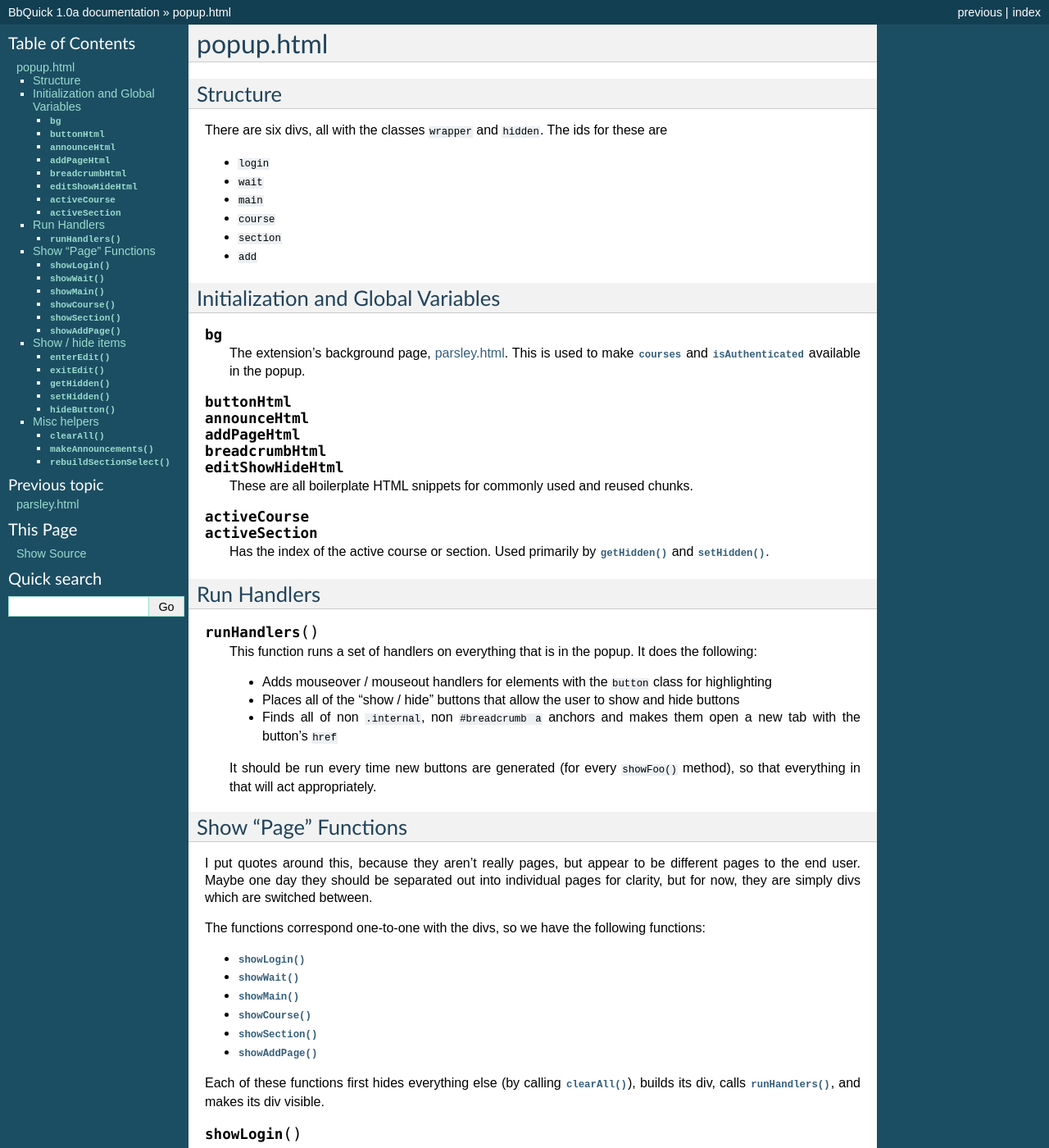
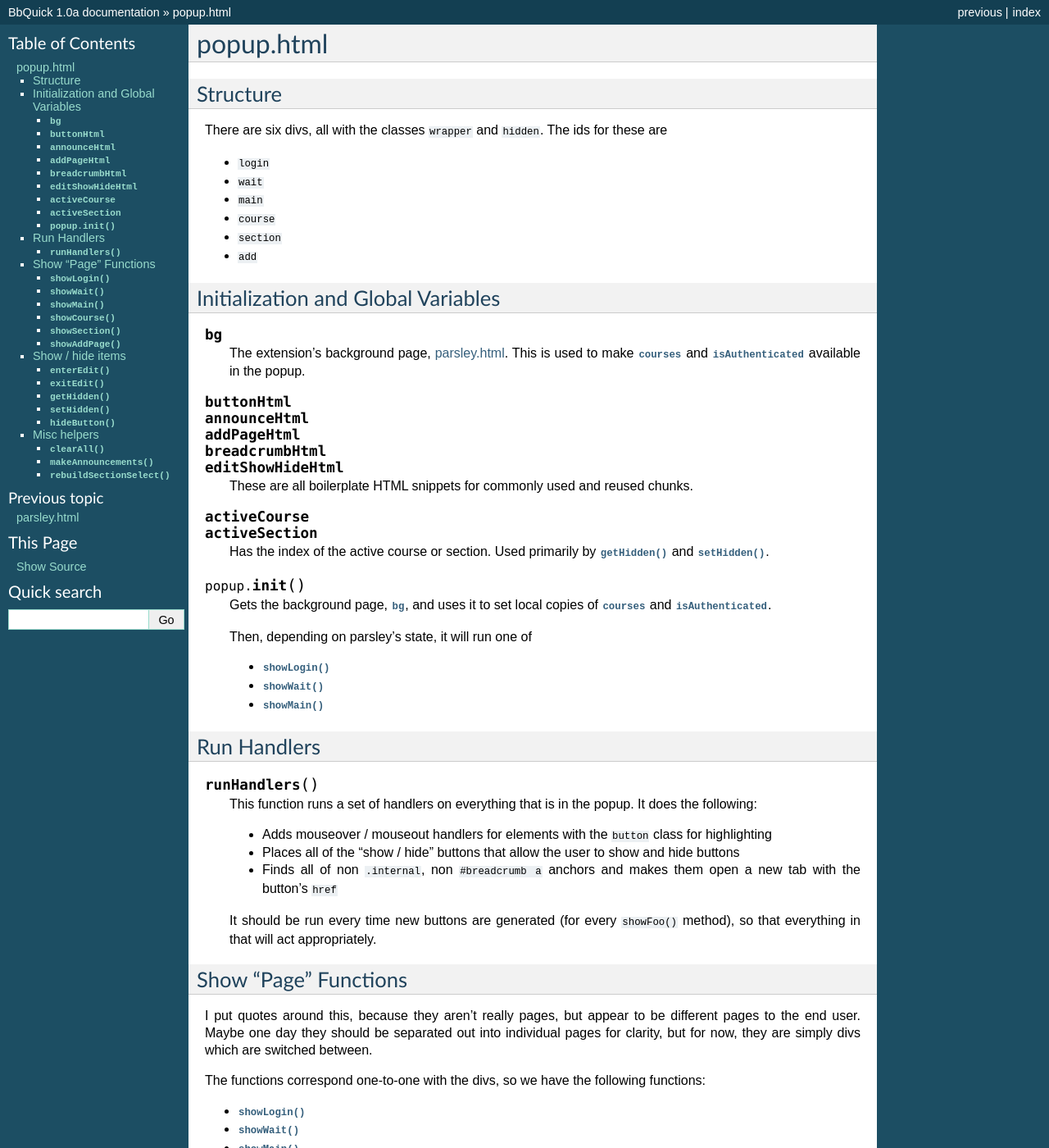
Before and after one commit to ianawilson/BbQuick, a Sphinx documentation site: the page built from docs/popup.rst, in a window 1280 px wide and 1400 px high. Shown: the whole window at 82% size. Built offline with Sphinx 7.4.7, drawn with Linux system fonts in a browser that asks for light colours.

```diff
--- a/docs/popup.rst
+++ b/docs/popup.rst
@@ -37,6 +37,21 @@ Initialization and Global Variables
              activeSection
 
     Has the index of the active course or section. Used primarily by :js:func:`getHidden` and :js:func:`setHidden`.
+
+.. js:function:: popup.init()
+
+    .. This is named popup.init to stop it from conflicting with the parsley version
+        of init. There are no modules in the JavaScript domain, so there's no way
+        to separate the namespaces.
+
+    Gets the background page, :js:data:`bg`, and uses it to set local copies of
+    :js:data:`courses` and :js:data:`isAuthenticated`.
+
+    Then, depending on parsley's state, it will run one of
+
+    * :js:func:`showLogin`
+    * :js:func:`showWait`
+    * :js:func:`showMain`
 
 
 Run Handlers
```
Also changed, not shown: README.md (+8 -43 lines), notesideas.md (added, +44 -0 lines).
